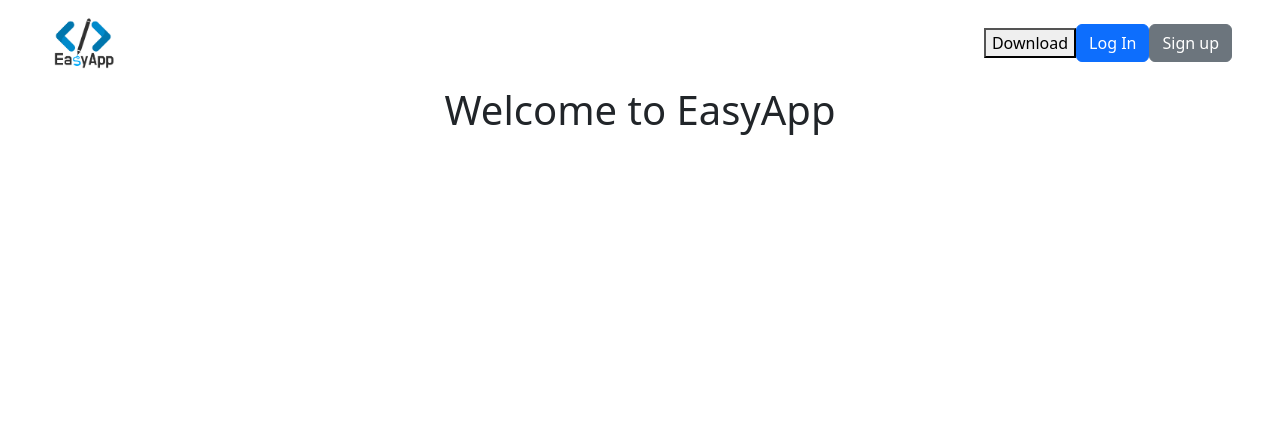
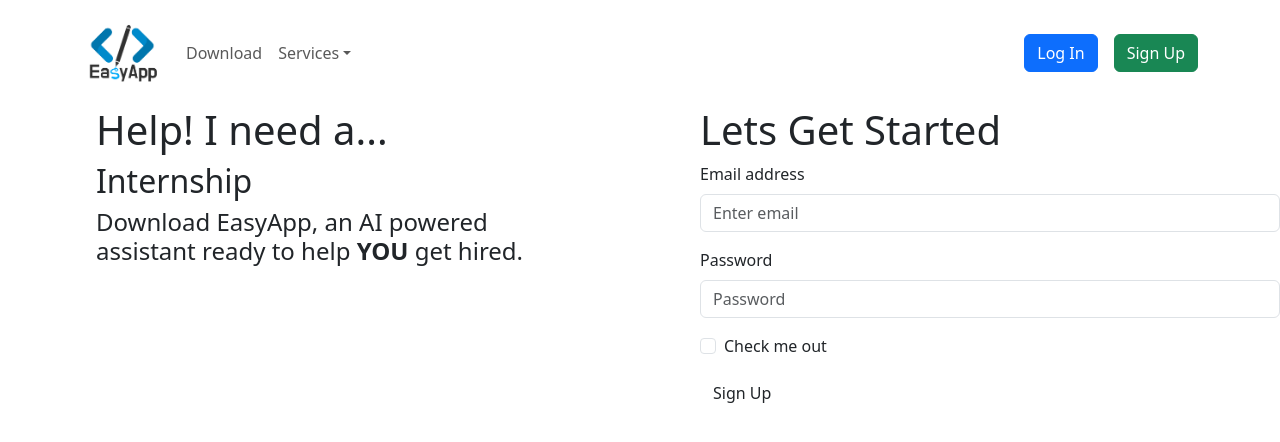
Before and after one commit to EasyApp-RPI/EasyApp-Landing, a React (Create React App) app: page / in a window 1280 px wide. Shown: the top 442 px of the page. Built offline with nearby package versions, Linux system fonts and the light colour scheme.

Commit message:
added login form and signups, changed to use more components using react bootstrap

```diff
--- a/src/App.js
+++ b/src/App.js
@@ -1,90 +1,114 @@
 import './App.css';
 import logo from "./Logo/easyAppDark.png"
-
+import Button from 'react-bootstrap/Button';
+import Container from 'react-bootstrap/Container';
+import Nav from 'react-bootstrap/Nav';
+import Navbar from 'react-bootstrap/Navbar';
+import NavDropdown from 'react-bootstrap/NavDropdown';
+import Form from 'react-bootstrap/Form';
+import Row from 'react-bootstrap/Row';
+import Col from 'react-bootstrap/Col';
+import React, { useState, useEffect } from 'react';
+import Fade from 'react-bootstrap/Fade';
 
 
 function Center(){
+  const [index, setIndex] = useState(0);
+  const [visible, setVisible] = useState(true);
+  const items = ['Full-Time Job', 'Part-Time Job', 'Internship', 'Co-op'  ];
+
+  useEffect(() => {
+    const textInterval = setInterval(() => {
+      setVisible(false);
+      setTimeout(() => {
+        setIndex((prevIndex) => (prevIndex + 1) % items.length);
+        setVisible(true);
+      }, 300);
+    }, 2000);
+
+    return () => clearInterval(textInterval);
+  }, []);
+
   return(
-    <>
-      <h1 className='text-center'>Welcome to EasyApp</h1>
-    </>
+  <div className= "justify-content-center row">
+    <div className='w-50 mx-5 col'>
+      <Container className='px-5'>
+        <h1>Help! I need a...</h1>
+        <Fade in={visible}>
+          <h2>
+          {items[index]}
+          </h2>
+        </Fade>
+        <h4>Download EasyApp, an AI powered assistant ready to help <strong>YOU</strong> get hired.</h4>
+      </Container>
+    </div>
+    <div className='col'>
+      <h1> Lets Get Started</h1>
+      <Form>
+      <Form.Group className="mb-3" controlId="formBasicEmail">
+        <Form.Label>Email address</Form.Label>
+        <Form.Control type="email" placeholder="Enter email" />
+      </Form.Group>
+
+      <Form.Group className="mb-3" controlId="formBasicPassword">
+        <Form.Label>Password</Form.Label>
+        <Form.Control type="password" placeholder="Password" />
+      </Form.Group>
+      <Form.Group className="mb-3" controlId="formBasicCheckbox">
+        <Form.Check type="checkbox" label="Check me out" />
+      </Form.Group>
+      <Button variant="white" type="submit">
+        Sign Up
+      </Button>
+      </Form>
+    </div>
+  </div>
   );
 }
 
-function Header({isLoggedIn}){
-  if(isLoggedIn){
+function Header(){
     return(
-      <>
-      <div className='px-5 d-flex'>
-        <div className='navbar navbar-expand-lg navbar-light'>
-            <nav className='pl-3'>
-              <a href = "#">
-                <img src = {logo} alt = "EasyApp Logo" className='' style={{width: "70px", height: "auto"}}/>
-              </a>
-            </nav>
-        </div>
-        <div className='navbar'>
-            <nav>
-              Settings
-            </nav>
-            <nav>
-              <button>
-                Download
-              </button>
-            </nav>
-            <nav>
-              <button>
-                Log In
-              </button>
-            </nav>
-            <nav>
-              <button className='button-primary'>
-                Sign up
-              </button>
-            </nav>
-        </div>
-      </div>
-      </>
-    )
-  }else{
-    return(
-      <>
-      <div className='px-5 d-flex justify-content-between'>
-        <div className='navbar navbar-expand-lg navbar-light'>
-            <nav className='pl-3'>
-              <a href = "#">
-                <img src = {logo} alt = "EasyApp Logo" className='' style={{width: "70px", height: "auto"}}/>
-              </a>
-            </nav>
-        </div>
-        <div className='navbar'>
-            <nav>
-              <button>
-                Download
-              </button>
-            </nav>
-            <nav>
-              <button type='button' className='btn btn-primary'>
-                Log In
-              </button>
-            </nav>
-            <nav>
-              <button type = 'button' className='btn btn-secondary'>
-                Sign up
-              </button>
-            </nav>
-        </div>
-      </div>
-      </>
+      <Navbar expand="lg" className="border-black">
+      <Container>
+        <Navbar.Brand href="#home">
+        <img
+              src={logo}
+              width="80"
+              height="80"
+              className="d-inline-block align-top"
+              alt="EasyApp logo"
+            />
+        </Navbar.Brand>
+        <Navbar.Toggle aria-controls="basic-navbar-nav" />
+        <Navbar.Collapse id="basic-navbar-nav">
+          <Nav className="me-auto">
+            <Nav.Link href="https://github.com/EasyApp-RPI/EasyApp">Download</Nav.Link>
+            <NavDropdown title="Services" id="basic-nav-dropdown">
+              <NavDropdown.Item href="#action/3.1"></NavDropdown.Item>
+              <NavDropdown.Item href="#action/3.2">
+
+              </NavDropdown.Item>
+              <NavDropdown.Item href="#action/3.3">Autofill Application</NavDropdown.Item>
+              <NavDropdown.Item href="#action/3.3">Generate Resumes</NavDropdown.Item>
+              <NavDropdown.Divider />
+              <NavDropdown.Item href="#action/3.4">
+                Separated link
+              </NavDropdown.Item>
+            </NavDropdown>
+
+          </Nav>
+        </Navbar.Collapse>
+      <Button variant='primary me-3' href="#login">Log In</Button>{' '}
+      <Button variant='success' href="#login">Sign Up</Button>
+      </Container>
+    </Navbar>
     );
-  }
 }
 
 function LandingPage() {
-
   return(
     <>
-      <Header isLoggedIn={false}/>
+      <Header/>
       <Center />
     </>
   );
```
